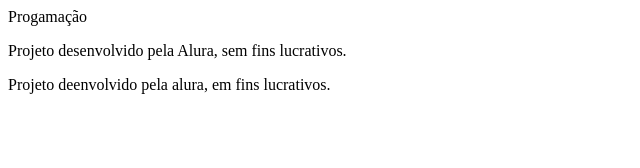
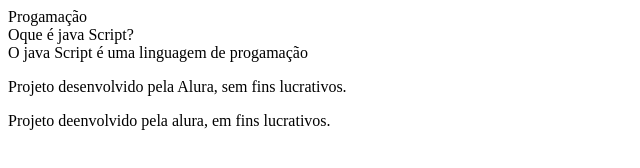
Before and after one commit to Ander-SW/FLASHCARDSS, a plain HTML site: page index.html in a window 1280 px wide. Shown: the whole page, without its empty margins (0-640 px from the left). Drawn offline with Linux system fonts and the light colour scheme.

Commit message:
ssssssssss

```diff
--- a/index.html
+++ b/index.html
@@ -11,6 +11,12 @@
             <article class="cartao"
                 <div clas="cartao_conteudo"
                      <h3> Progamação </h3>
+                     <div class="cartao_conteudo_resposta">
+Oque é java Script?
+</div>
+<div class="cartao_conteudo_resposta">
+    O java Script é uma linguagem de progamação
+</div>
     </main>
     <footer>
         <p>Projeto desenvolvido pela Alura, sem fins lucrativos.</p>
```
